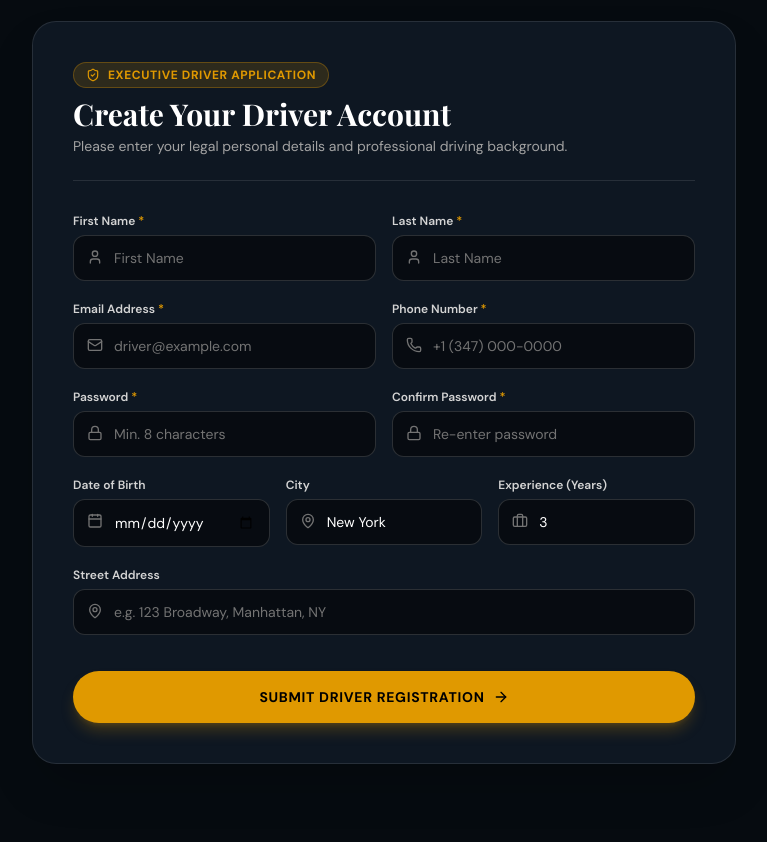
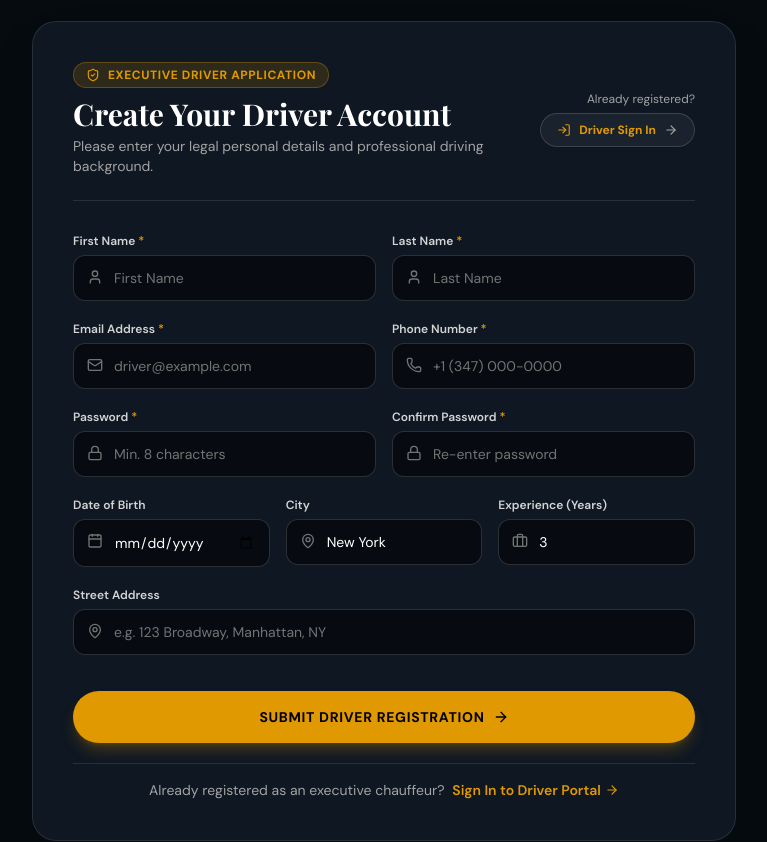
Before and after one commit to Muhammad-Murtazaa/Chauffeur-frontend, a React (Vite) app: page /drivers in a window 1280 px wide. Shown: the part 620-1462 px from the top of the page, without its empty margins (256-1023 px from the left). Built offline with nearby package versions, Linux system fonts and the light colour scheme; no server answers; a web font is replaced by a local one.

Commit message:
feat(driver): add option to redirect to driver sign in on driver registration form

```diff
--- a/src/pages/Drivers.jsx
+++ b/src/pages/Drivers.jsx
@@ -15,6 +15,7 @@ import {
   ArrowRight,
   ShieldCheck,
   Sparkles,
+  LogIn,
 } from 'lucide-react';
 
 export default function Drivers() {
@@ -101,7 +102,8 @@ export default function Drivers() {
       <section className="py-16 sm:py-20 max-w-3xl mx-auto px-4 sm:px-6 lg:px-8">
         <div className="bg-[#0E1722] border border-white/10 rounded-3xl p-6 sm:p-10 shadow-2xl backdrop-blur-xl">
 
-          <div className="border-b border-white/10 pb-6 mb-8 text-center sm:text-left">
+          <div className="border-b border-white/10 pb-6 mb-8 flex flex-col sm:flex-row sm:items-center sm:justify-between gap-4">
+            <div className="text-center sm:text-left">
               <div className="inline-flex items-center gap-2 px-3 py-1 rounded-full bg-[#e09900]/15 text-[#e09900] border border-[#e09900]/30 text-xs font-bold uppercase tracking-wider mb-2">
                 <ShieldCheck className="w-3.5 h-3.5" />
                 <span>Executive Driver Application</span>
@@ -112,6 +114,18 @@ export default function Drivers() {
               <p className="text-xs sm:text-sm text-neutral-400 mt-1">
                 Please enter your legal personal details and professional driving background.
               </p>
+            </div>
+            <div className="flex flex-col items-center sm:items-end justify-center shrink-0">
+              <span className="text-xs text-neutral-400 mb-1.5">Already registered?</span>
+              <Link
+                to="/driver/login"
+                className="inline-flex items-center gap-2 px-4 py-2 rounded-full bg-white/5 hover:bg-white/10 border border-white/15 hover:border-[#e09900]/50 text-[#e09900] hover:text-[#f5b324] text-xs font-bold transition shadow-sm"
+              >
+                <LogIn className="w-3.5 h-3.5" />
+                <span>Driver Sign In</span>
+                <ArrowRight className="w-3.5 h-3.5 text-neutral-400" />
+              </Link>
+            </div>
           </div>
 
           {/* Feedback Alerts */}
@@ -346,6 +360,20 @@ export default function Drivers() {
                 )}
               </button>
             </div>
+
+            {/* Redirect to Driver Sign In */}
+            <div className="pt-4 border-t border-white/10 text-center">
+              <p className="text-xs sm:text-sm text-neutral-400">
+                Already registered as an executive chauffeur?{' '}
+                <Link
+                  to="/driver/login"
+                  className="text-[#e09900] hover:text-[#f5b324] font-semibold transition hover:underline inline-flex items-center gap-1 ml-1"
+                >
+                  <span>Sign In to Driver Portal</span>
+                  <ArrowRight className="w-3.5 h-3.5" />
+                </Link>
+              </p>
+            </div>
           </form>
         </div>
       </section>
--- a/src/pages/driver/DriverLogin.jsx
+++ b/src/pages/driver/DriverLogin.jsx
@@ -223,6 +223,22 @@ export default function DriverLogin() {
                   </>
                 )}
               </button>
+
+              <div className="pt-3 text-center">
+                <p className="text-xs text-neutral-400">
+                  New chauffeur applicant?{' '}
+                  <button
+                    type="button"
+                    onClick={() => {
+                      setAuthMode('register');
+                      setErrorMsg('');
+                    }}
+                    className="text-[#e09900] font-semibold hover:underline"
+                  >
+                    Register here
+                  </button>
+                </p>
+              </div>
             </form>
           ) : (
             /* REGISTRATION FORM */
@@ -340,6 +356,22 @@ export default function DriverLogin() {
                   </>
                 )}
               </button>
+
+              <div className="pt-3 text-center">
+                <p className="text-xs text-neutral-400">
+                  Already registered as a chauffeur?{' '}
+                  <button
+                    type="button"
+                    onClick={() => {
+                      setAuthMode('login');
+                      setErrorMsg('');
+                    }}
+                    className="text-[#e09900] font-semibold hover:underline"
+                  >
+                    Sign In here
+                  </button>
+                </p>
+              </div>
             </form>
           )}
 
```
Lines whose indentation alone changed are shown as unchanged.
